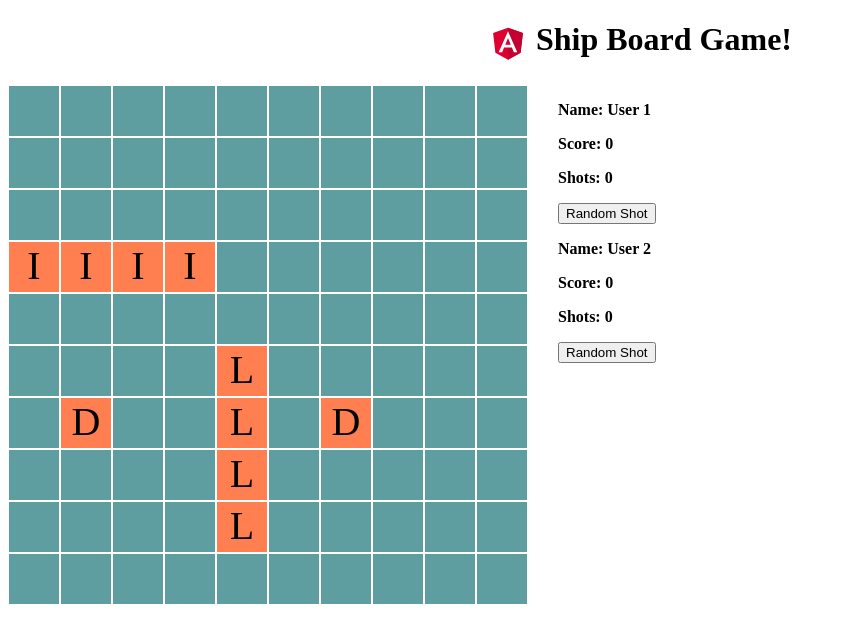
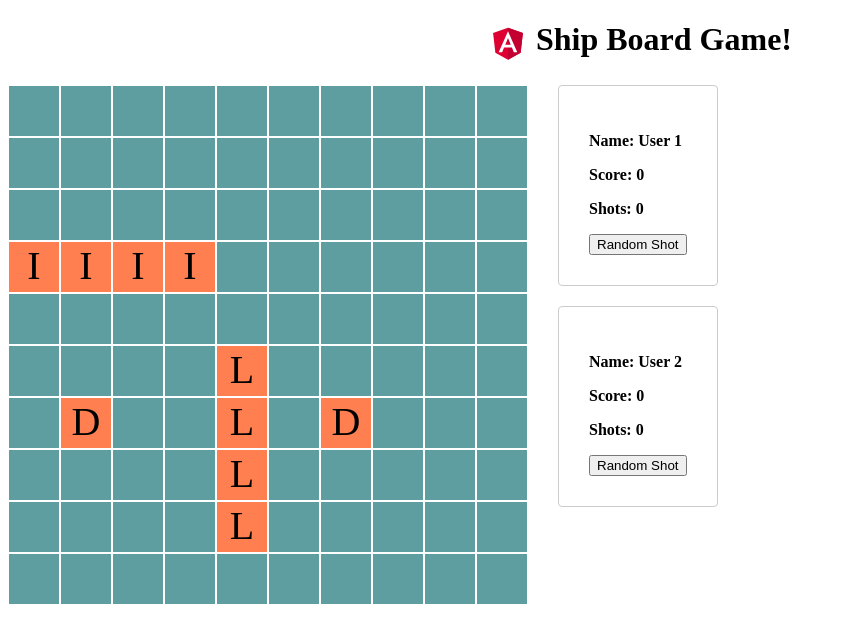
Before and after one commit to Nikola-xiii/ng-ship-board, an Angular app: page / in a window 1280 px wide. Shown: the top 642 px of the page, without its empty margins (0-843 px from the left). Built offline with nearby package versions, Linux system fonts and the light colour scheme.

Commit message:
style for player component

```diff
--- a/src/app/app.component.html
+++ b/src/app/app.component.html
@@ -7,8 +7,8 @@
 <div class="content">
   <app-board [board]="board"></app-board>
   <div class="players">
-    <app-player [player]="player1" *ngIf="player1.shots <= player2.shots" (shot)="playerShot($event)"></app-player>
-    <app-player [player]="player2" *ngIf="player2.shots <= player1.shots" (shot)="playerShot($event)"></app-player>
+    <app-player [player]="player1" [disabled]="player1.shots <= player2.shots" (shot)="playerShot($event)"></app-player>
+    <app-player [player]="player2" [disabled]="player2.shots <= player1.shots" (shot)="playerShot($event)"></app-player>
   </div>
 </div>
 <div *ngIf="board.ships.length === 0">
--- a/src/app/app.component.scss
+++ b/src/app/app.component.scss
@@ -3,5 +3,5 @@
 }
 
 .players {
-  padding: 0 30px;
+  margin: 0 30px;
 }
--- a/src/app/player/player.component.html
+++ b/src/app/player/player.component.html
@@ -2,6 +2,5 @@
   <p><strong>Name: {{player.name}}</strong></p>
   <p><strong>Score: {{player.points}}</strong></p>
   <p><strong>Shots: {{player.shots}}</strong></p>
-  <button (click)="playerShot()">Random Shot</button>
-  <p *ngIf="player.win">Player <strong>{{player.name}}</strong> win!!!</p>
+  <button *ngIf="disabled" (click)="playerShot()">Random Shot</button>
 </div>
--- a/src/app/player/player.component.scss
+++ b/src/app/player/player.component.scss
@@ -1,3 +1,6 @@
-.winner {
-  background: cornflowerblue;
+.player {
+  border: 1px solid #ccc;
+  border-radius: 4px;
+  margin-bottom: 20px;
+  padding: 30px;
 }
--- a/src/app/player/player.component.ts
+++ b/src/app/player/player.component.ts
@@ -13,6 +13,9 @@ export class PlayerComponent {
   @Output()
   shot = new EventEmitter();
 
+  @Input()
+  disabled = false;
+
   constructor() { }
 
   playerShot() {
--- a/src/models/player.model.ts
+++ b/src/models/player.model.ts
@@ -2,5 +2,4 @@ export interface IPlayer {
   name: string;
   shots: number;
   points: number;
-  win: boolean;
 }
```
